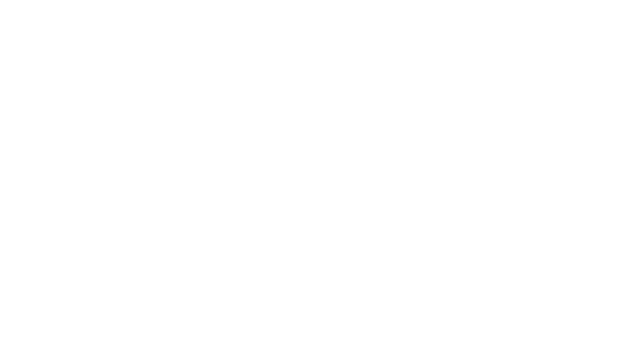
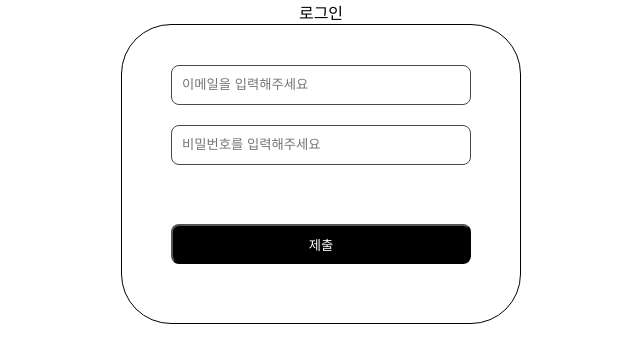
Before and after one commit to Sang-Mini/wanted-pre-onboarding-frontend, a React (Create React App) app: page / in a window 1280 px wide. Shown: the top 362 px of the page, without its empty margins (319-959 px from the left). Built offline with nearby package versions, Linux system fonts and the light colour scheme.

Commit message:
feat : 로그인 폼 구현

```diff
--- a/package.json
+++ b/package.json
@@ -6,9 +6,15 @@
     "@testing-library/jest-dom": "^5.16.5",
     "@testing-library/react": "^13.4.0",
     "@testing-library/user-event": "^13.5.0",
+    "axios": "^1.2.1",
+    "bootstrap": "^5.2.3",
     "react": "^18.2.0",
+    "react-bootstrap": "^2.7.0",
     "react-dom": "^18.2.0",
+    "react-responsive": "^9.0.2",
+    "react-router-dom": "^6.4.5",
     "react-scripts": "5.0.1",
+    "universal-cookie": "^4.0.4",
     "web-vitals": "^2.1.4"
   },
   "scripts": {
--- a/src/App.js
+++ b/src/App.js
@@ -1,9 +1,11 @@
-import logo from './logo.svg';
 import './App.css';
+import Login from './Routes/Login';
+import './css/Login.css';
 
 function App() {
   return (
     <div className="App">
+      <Login></Login>
     </div>
   );
 }
--- /dev/null
+++ b/src/Routes/Login.js
@@ -0,0 +1,20 @@
+function Login() {
+    return (
+        <>
+            <div>로그인</div>
+            <div className="login-bg">
+                <div>
+                    <input type="email" className="login-input-email" placeholder="이메일을 입력해주세요"></input>
+                </div>
+                <div>
+                    <input type="password" className="login-input-pw" placeholder="비밀번호를 입력해주세요"></input>
+                </div>
+                <div>
+                    <button type="submit" className="login-button">제출</button>
+                </div>
+            </div>
+        </>
+    )
+}
+
+export default Login;
--- /dev/null
+++ b/src/css/Login.css
@@ -0,0 +1,42 @@
+.login-bg {
+    background: #ffffff;
+    box-sizing: border-box;
+    width: 400px;
+    height: 300px;
+    border: 1px solid #000000;
+    border-radius: 50px;
+    margin: 0 auto;
+}
+
+.login-input-email {
+    box-sizing: border-box;
+    width: 300px;
+    height: 40px;
+
+    border: 1px solid #494949;
+    border-radius: 8px;
+
+    margin-top: 10%;
+    padding-left: 10px;
+}
+
+.login-input-pw {
+    box-sizing: border-box;
+    width: 300px;
+    height: 40px;
+
+    border: 1px solid #494949;
+    border-radius: 8px;
+
+    margin-top: 20px;
+    padding-left: 10px;
+}
+
+.login-button {
+    background-color: #000000;
+    color: #ffffff;
+    border-radius: 8px;
+    width: 300px;
+    height: 40px;
+    margin-top: 15%;
+}
```
Also changed, not shown: 2 other files (tests, documents, lock files or other folders).
